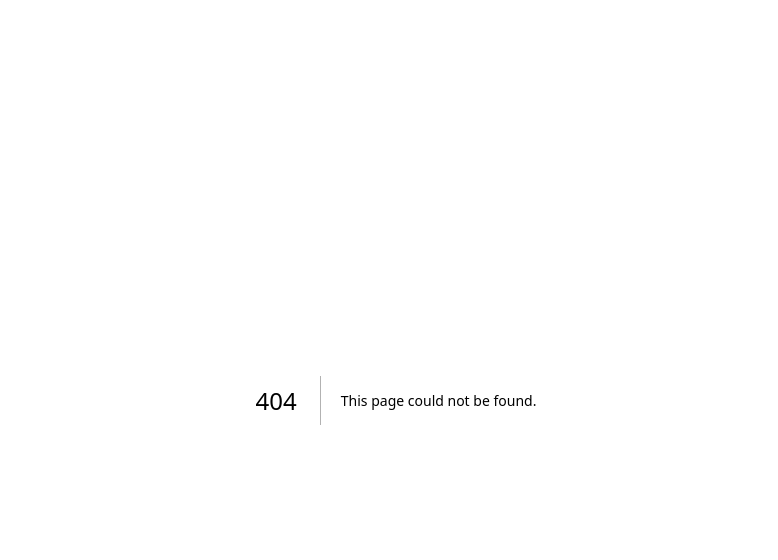
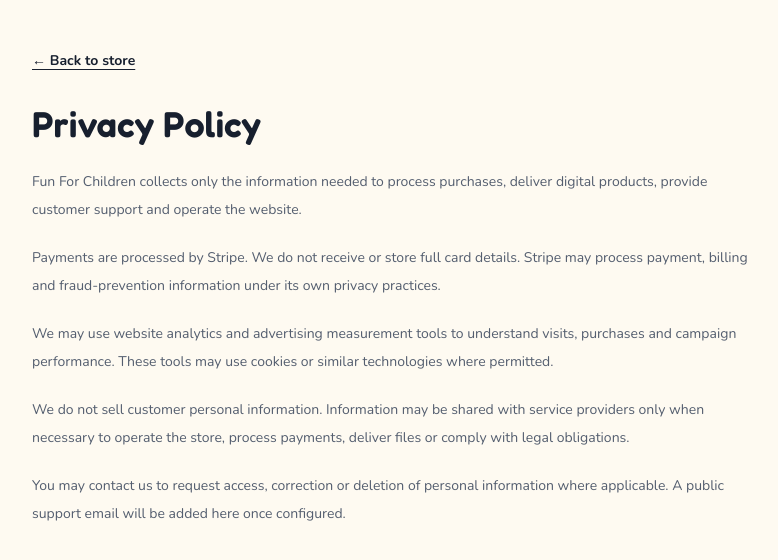
Before and after one commit to cybersimplified20-cmd/fun-for-children-store, a Next.js app: page /privacy in a window 1280 px wide. Before the commit this address had no page. Shown: the top 560 px of the page, without its empty margins (244-1022 px from the left). Built offline with nearby package versions, Linux system fonts and the light colour scheme.

Commit message:
Add privacy page

```diff
--- /dev/null
+++ b/app/privacy/page.tsx
@@ -0,0 +1,17 @@
+import Link from 'next/link'
+
+export default function Page() {
+  return (
+    <main className="mx-auto min-h-screen max-w-3xl px-5 py-12">
+      <Link href="/" className="text-sm font-bold underline underline-offset-4">← Back to store</Link>
+      <h1 className="mt-8 font-heading text-4xl font-semibold">Privacy Policy</h1>
+      <div className="mt-6 space-y-5 text-sm leading-7 text-muted-foreground">
+        <p>Fun For Children collects only the information needed to process purchases, deliver digital products, provide customer support and operate the website.</p>
+        <p>Payments are processed by Stripe. We do not receive or store full card details. Stripe may process payment, billing and fraud-prevention information under its own privacy practices.</p>
+        <p>We may use website analytics and advertising measurement tools to understand visits, purchases and campaign performance. These tools may use cookies or similar technologies where permitted.</p>
+        <p>We do not sell customer personal information. Information may be shared with service providers only when necessary to operate the store, process payments, deliver files or comply with legal obligations.</p>
+        <p>You may contact us to request access, correction or deletion of personal information where applicable. A public support email will be added here once configured.</p>
+      </div>
+    </main>
+  )
+}
```
